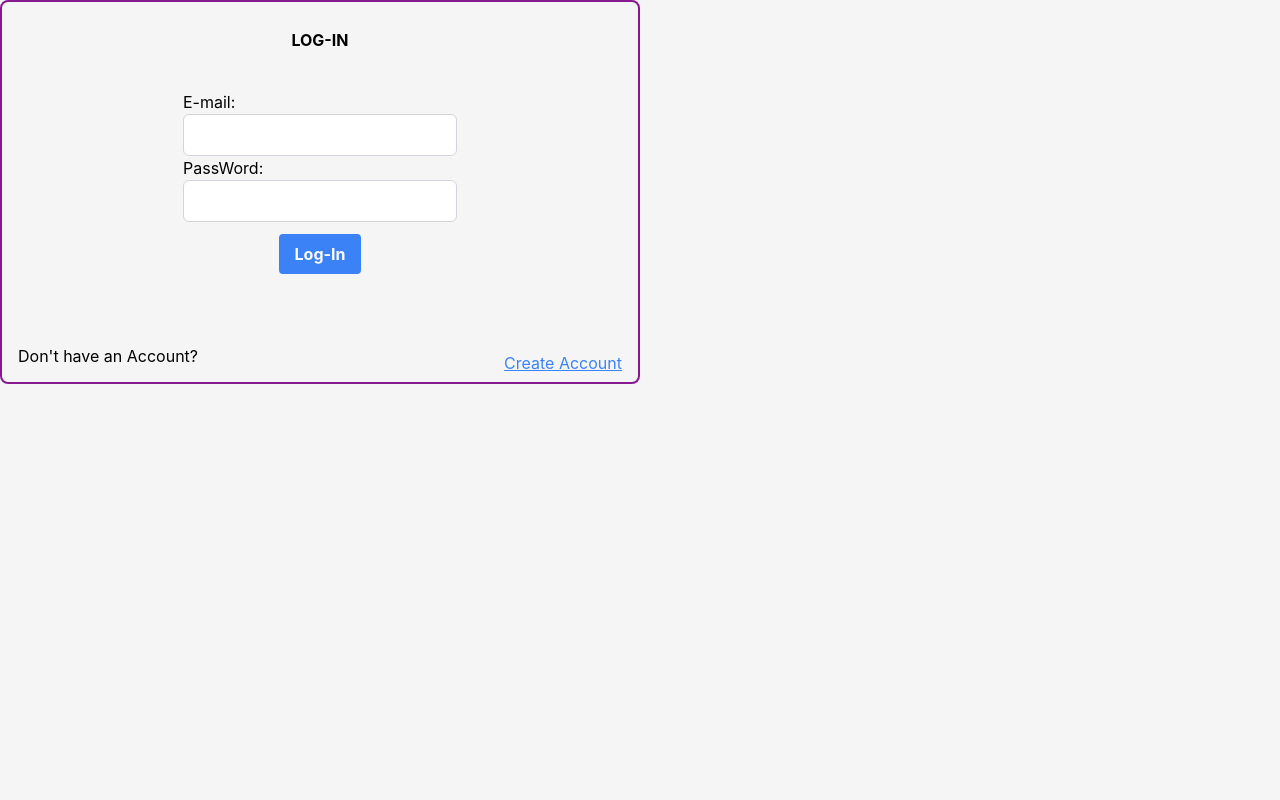
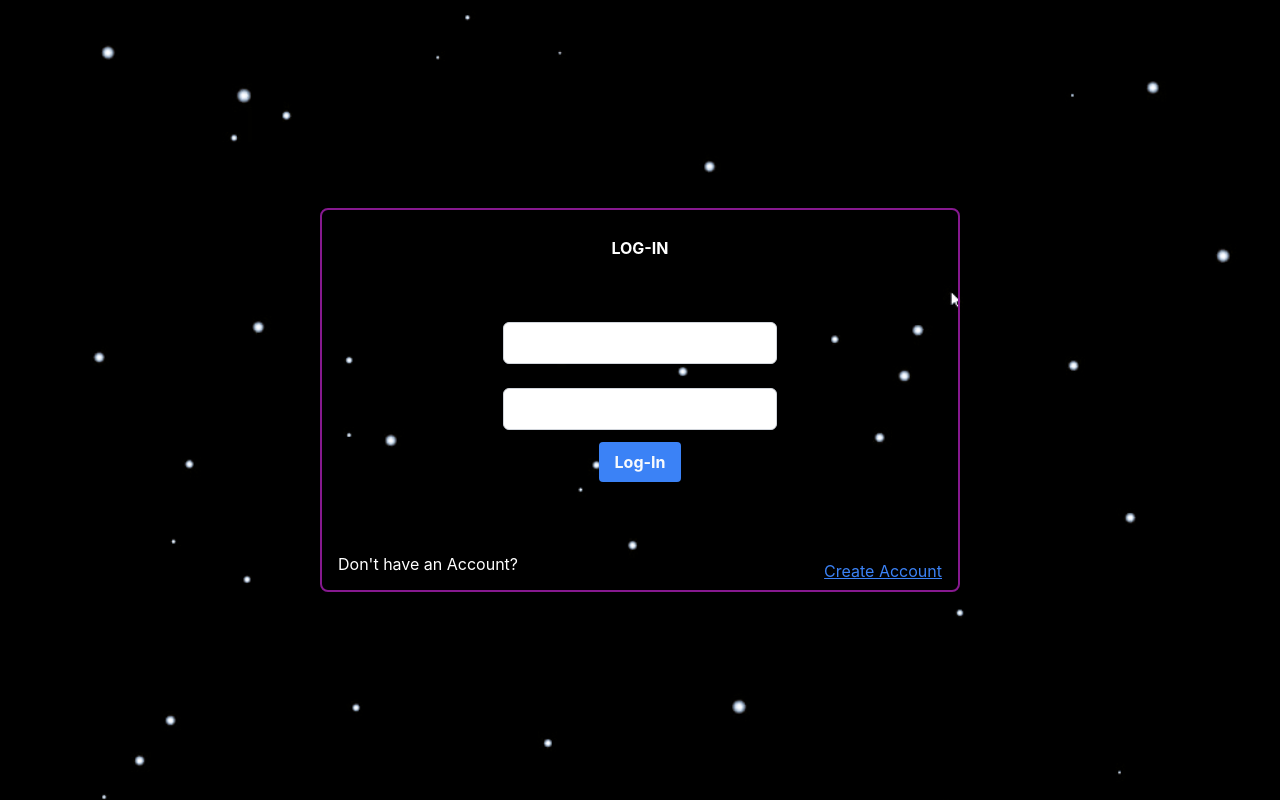
Before and after one commit to dai2125/AmongUs, a React (Vite) app in the folder complete/src/main/react-map/: page / in a window 1280 px wide. Built offline with nearby package versions, Linux system fonts and the light colour scheme.

Commit message:
more styling for log in and create account pages

```diff
--- a/complete/src/main/react-map/src/CreateAccount.tsx
+++ b/complete/src/main/react-map/src/CreateAccount.tsx
@@ -6,8 +6,10 @@ type Props = {
 export default function CreateAccount({onCreateClick, onLogInNavClick}, Props){
 
     return(
+        <div className="background">
+            <div className="flex items-center justify-center h-screen">
                 <div className="grid grid-rows-10 bg-transparent border-double rounded-lg border-2 border-fuchsia-800 w-1/2 h-96">
-            <div className="row-span-2 flex items-center justify-center"><b>Create Account</b></div>
+                    <div className="row-span-2 flex items-center justify-center text-white"><b>Create Account</b></div>
                     <div className="row-span-7 justify-self-center">
                         <form className="p-3">
                             <div>
@@ -20,13 +22,15 @@ export default function CreateAccount({onCreateClick, onLogInNavClick}, Props){
                             </div>
 
                             <div className="flex justify-center">
-                        <button onClick={onCreateClick} className="bg-blue-500 hover:bg-gray-400 text-slate-50 font-bold py-2 px-4 rounded mt-3" type="submit">Log-In</button>
+                                <button onClick={onCreateClick} className="bg-blue-500 hover:bg-gray-400 text-slate-50 font-bold py-2 px-4 rounded mt-3 text-white" type="submit">Sign-Up</button>
                             </div>
                         </form>
                     </div>
                     <div className="row-span-1 flex justify-between px-4">
-                <p className="">Already have an account?</p>
+                        <p className="text-white">Already have an account?</p>
                         <button onClick={onLogInNavClick} className="underline text-blue-500">Log-in</button>
+                    </div>
+                </div>
             </div>
         </div>
     );
--- a/complete/src/main/react-map/src/Log-in.tsx
+++ b/complete/src/main/react-map/src/Log-in.tsx
@@ -9,8 +9,10 @@ export default function LogIn({onLogIn, onCreateAccountNav}: Props){
 
 
     return(
-        <div className="grid grid-rows-10 bg-transparent border-double rounded-lg border-2 border-fuchsia-800 w-1/2 h-96">
-            <div className="row-span-2 flex items-center justify-center"><b>LOG-IN</b></div>
+        <div className="background">
+            <div className="flex items-center justify-center h-screen">
+                <div className="grid grid-rows-10 bg-opacity-75 border-double rounded-lg border-2 border-fuchsia-800 w-1/2 h-96">
+                    <div className="row-span-2 flex items-center justify-center text-white"><b>LOG-IN</b></div>
                     <div className="row-span-7 justify-self-center">
                         <form className="p-3">
                             <div>
@@ -26,8 +28,10 @@ export default function LogIn({onLogIn, onCreateAccountNav}: Props){
                         </form>
                     </div>
                     <div className="row-span-1 flex justify-between px-4">
-                <p className="">Don't have an Account?</p>
+                        <p className="text-white">Don't have an Account?</p>
                         <button onClick={onCreateAccountNav} className="underline text-blue-500">Create Account</button>
+                    </div>
+                </div>
             </div>
         </div>
     );
```
Lines whose indentation alone changed are shown as unchanged.
